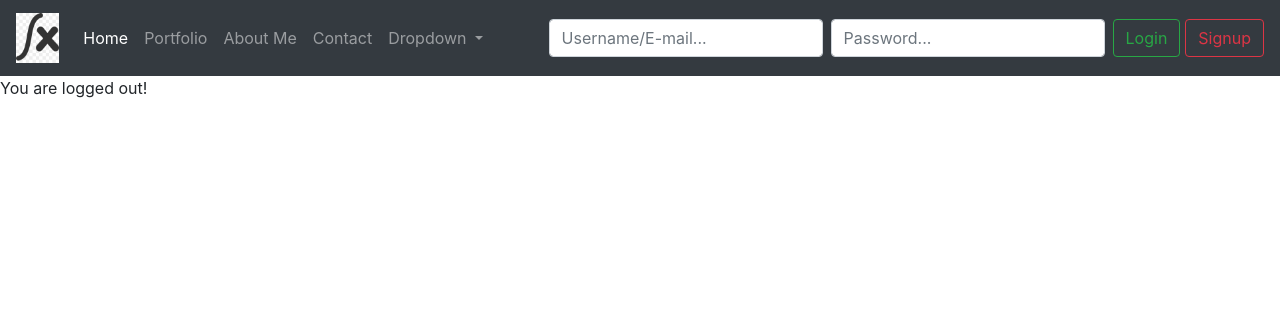
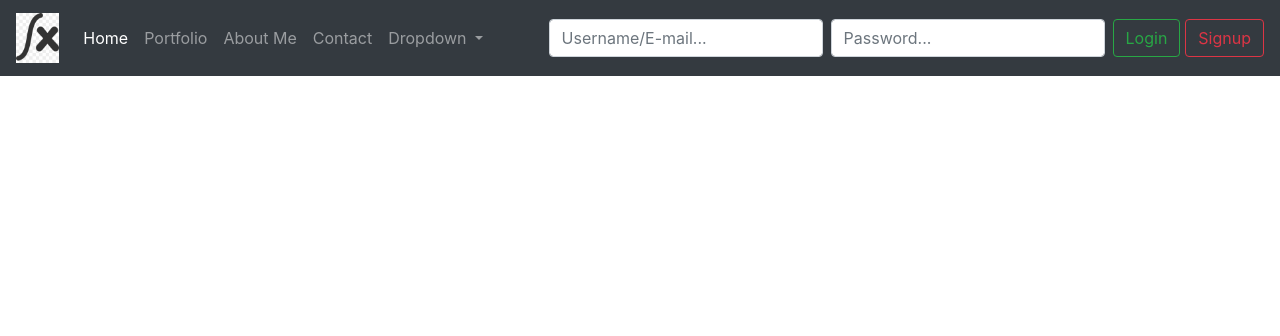
Before and after one commit to BenjaminThylin/math101, a PHP site: page / in a window 1280 px wide. Shown: the top 336 px of the page. Run offline with PHP 8.4, Linux system fonts and the light colour scheme; data that the repository does not hold is empty; some libraries are stand-ins or nearby versions.

Commit message:
erased 'log out' message

```diff
--- a/www/index.php
+++ b/www/index.php
@@ -10,7 +10,7 @@
 
 		}
 		else {
-			echo '<p>You are logged out!</p>';
+		//	echo '<p>You are logged out!</p>';
 		};
 		?>
 
```
